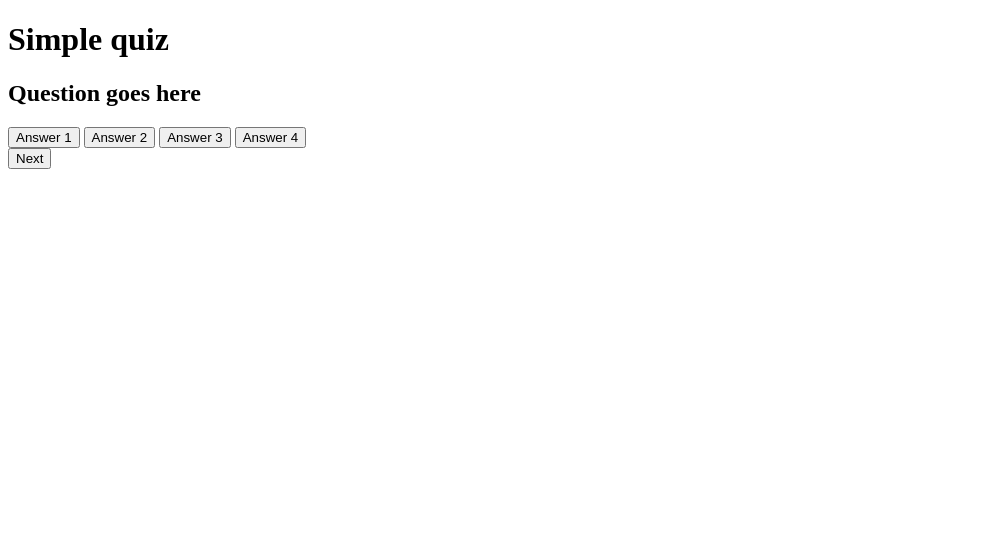
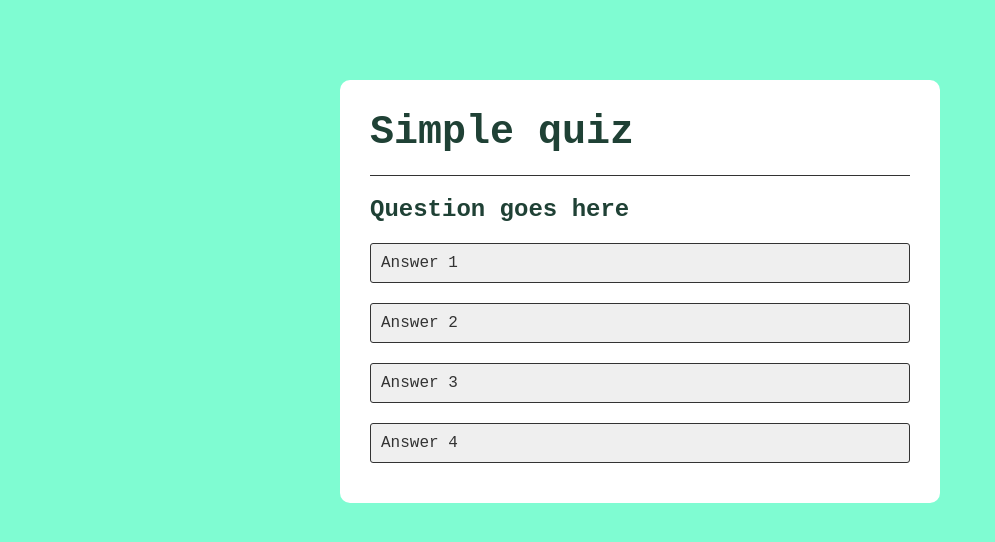
Before and after one commit to kidist997/Quiz-game, a plain HTML site: page index.html in a window 1280 px wide. Shown: the whole page, without its empty margins (0-995 px from the left). Drawn offline with Linux system fonts and the light colour scheme.

Commit message:
Added some styling using CSS.

```diff
--- a/index.html
+++ b/index.html
@@ -12,12 +12,12 @@
       <div class="quiz-container">
         <h2>Question goes here</h2>
         <div>
-          <button>Answer 1</button>
-          <button>Answer 2</button>
-          <button>Answer 3</button>
-          <button>Answer 4</button>
+          <button class="btn">Answer 1</button>
+          <button class="btn">Answer 2</button>
+          <button class="btn">Answer 3</button>
+          <button class="btn">Answer 4</button>
         </div>
-        <button>Next</button>
+        <button class="next-button">Next</button>
       </div>
     </div>
     <script src="script.js"></script>
--- a/styles.css
+++ b/styles.css
@@ -0,0 +1,62 @@
+* {
+  margin: 0;
+  padding: 0;
+  box-sizing: border-box;
+  font-family: "Courier New", Courier, monospace;
+}
+body {
+  background-color: rgb(127, 252, 210);
+}
+.container {
+  max-width: 600px;
+  background-color: #fff;
+  margin: 80px auto;
+  padding: 30px;
+  border-radius: 10px;
+}
+h1 {
+  color: rgb(31, 65, 53);
+  font-size: 40px;
+  padding-bottom: 20px;
+  border-bottom: 1px solid #333;
+}
+.quiz-container {
+  padding-top: 20px;
+}
+.quiz-container h2 {
+  color: rgb(31, 65, 53);
+  padding-bottom: 10px;
+}
+.btn {
+  width: 100%;
+  text-align: left;
+  color: #333;
+  border-radius: 3px;
+  padding: 10px;
+  border: 1px solid #333;
+  margin: 10px 0;
+  font-size: 16px;
+  cursor: pointer;
+  transition: all 0.5s;
+}
+.btn:hover {
+  background-color: #333;
+  color: #fff;
+}
+.next-button {
+  width: 130px;
+  color: #fff;
+  font-size: 16px;
+  border-radius: 3px;
+  border: 1px solid #333;
+  padding: 10px;
+  margin: 16px auto;
+  display: none;
+  cursor: pointer;
+  background-color: rgb(31, 65, 53);
+  transition: all 0.5s;
+}
+.next-button:hover {
+  background-color: #fff;
+  color: #333;
+}
```
